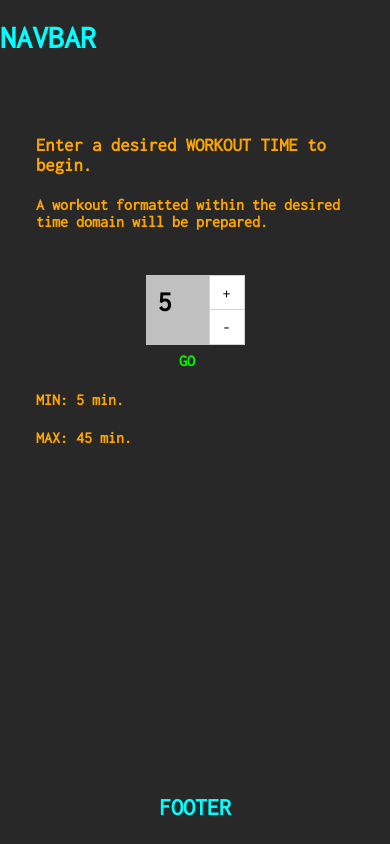
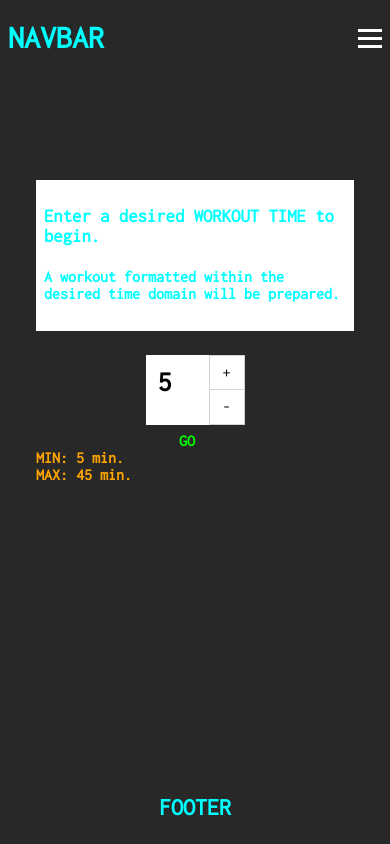
Before and after one commit to Jexeones24/exercist, a React app: page / in a window 390 px wide. Built offline with nearby package versions, Linux system fonts and the light colour scheme.

Commit message:
Add custom Hamburger Menu icon

```diff
--- a/src/components/Navbar/index.js
+++ b/src/components/Navbar/index.js
@@ -3,7 +3,16 @@ import styles from './navbar.module.scss';
 
 const Navbar = () => (
   <div className={styles['navbar-container']}>
-    <h1>NAVBAR</h1>
+    <div className={styles.wrapper}>
+      <h1>NAVBAR</h1>
+      <div className={styles.icons}>
+        <div className={styles.menu}>
+          <div className={styles.bar} />
+          <div className={styles.bar} />
+          <div className={styles.bar} />
+        </div>
+      </div>
+    </div>
   </div>
 );
 
--- a/src/components/Navbar/navbar.module.scss
+++ b/src/components/Navbar/navbar.module.scss
@@ -5,8 +5,28 @@
   top: 0;
   width: 100%;
   height: 80px;
+  padding-left: 8px;
+}
+
+.wrapper {
+  display: inline-block;
 }
 
 h1 {
   color: #00FFFF;
 }
+
+.icons {
+  position: absolute;
+  top: 24px;
+  right: 16px;
+  background-color: white;
+  width: 24px;
+  height: 24px;
+}
+
+.bar {
+  background-color: #282828;
+  height: 5px;
+  margin-bottom: 3px;
+}
--- a/src/containers/TimeDisplay/index.js
+++ b/src/containers/TimeDisplay/index.js
@@ -26,9 +26,11 @@ class TimeDisplay extends Component {
 
   render () {
     return (
-      <React.Fragment>
-        <h3>Enter a desired WORKOUT TIME to begin.</h3>
-        <h4>A workout formatted within the desired time domain will be prepared.</h4>
+      <div className={styles['time-display-container']}>
+        <div className={styles['text-wrapper']}>
+          <h3>Enter a desired WORKOUT TIME to begin.</h3>
+          <h4>A workout formatted within the desired time domain will be prepared.</h4>
+        </div>
         <div className={styles['outer-input-wrapper']}>
           <div className={styles['input-wrapper']}>
             <div className={styles.input}>{this.state.value}</div>
@@ -37,9 +39,9 @@ class TimeDisplay extends Component {
             <div className={styles.minus} onClick={this.decrementTime}>-</div>
           </div>
         </div>
-        <h4>MIN: 5 min.</h4>
-        <h4>MAX: 45 min.</h4>
-      </React.Fragment>
+        <div className={styles.time}>MIN: 5 min.</div>
+        <div className={styles.time}>MAX: 45 min.</div>
+      </div>
     );
   }
 };
--- a/src/containers/TimeDisplay/time-display.module.scss
+++ b/src/containers/TimeDisplay/time-display.module.scss
@@ -1,4 +1,19 @@
-h3, h4 {
+.time-display-container {
+  margin-top: 20%;
+}
+
+.text-wrapper {
+  background-color: white;
+  padding: 8px;
+}
+
+h3,
+h4 {
+  color: #00FFFF;
+  font-weight: bold;
+}
+
+.time {
   color: #FFA500;
   font-weight: bold;
 }
@@ -9,7 +24,7 @@ h3, h4 {
 }
 
 .input {
-  background-color: silver;
+  background-color: white;
   font-size: 28px;
   font-weight: bolder;
   padding: 12px;
--- a/src/containers/Workout/index.js
+++ b/src/containers/Workout/index.js
@@ -23,8 +23,15 @@ class Workout extends Component {
   render () {
     return (
       <div className={styles['workout-container']}>
-        <h1>{ this.title }</h1>
-        <div>{ this.reps }</div>
+        <div className={styles.name}>STOOPID NAME</div>
+        <div className={styles['text-wrapper']}>
+          <h1>{ this.title }</h1>
+          <div>{ this.reps }</div>
+        </div>
+        <div className={styles.buttons}>
+          <button>NEXT</button>
+          <button>TRY !</button>
+        </div>
       </div>
     );
   }
--- a/src/containers/Workout/workout.module.scss
+++ b/src/containers/Workout/workout.module.scss
@@ -1,5 +1,24 @@
 .workout-container {
-  background-color: white;
-  margin-top: 30%;
+  margin-top: 20%;
   padding: 8px;
 }
+
+.name,
+.text-wrapper {
+  background-color: white;
+  padding: 8px;
+  margin-bottom: 6px;
+}
+
+.buttons {
+  background-color: white;
+  display: flex;
+  justify-content: space-between;
+}
+
+button {
+  font-weight: bolder;
+  padding: 6px;
+
+  &:first-of-type { color: lime; }
+}
--- a/src/movementData.js
+++ b/src/movementData.js
@@ -130,25 +130,25 @@ const HANDSTAND_WALK = {
 
 const BOX_JUMP = {
   name: 'Box Jump',
-  secondsPerRep: 3,
+  secondsPerRep: 4,
   type: GYMNASTIC
 };
 
 const WALLBALL = {
   name: 'Wallball',
-  secondsPerRep: 3,
+  secondsPerRep: 4,
   type: GYMNASTIC
 };
 
 const BALL_SLAM = {
   name: 'Ball Slam',
-  secondsPerRep: 3,
+  secondsPerRep: 4,
   type: GYMNASTIC
 };
 
 const BURPEE = {
   name: 'Burpee',
-  secondsPerRep: 4,
+  secondsPerRep: 5,
   type: GYMNASTIC
 };
 
```
